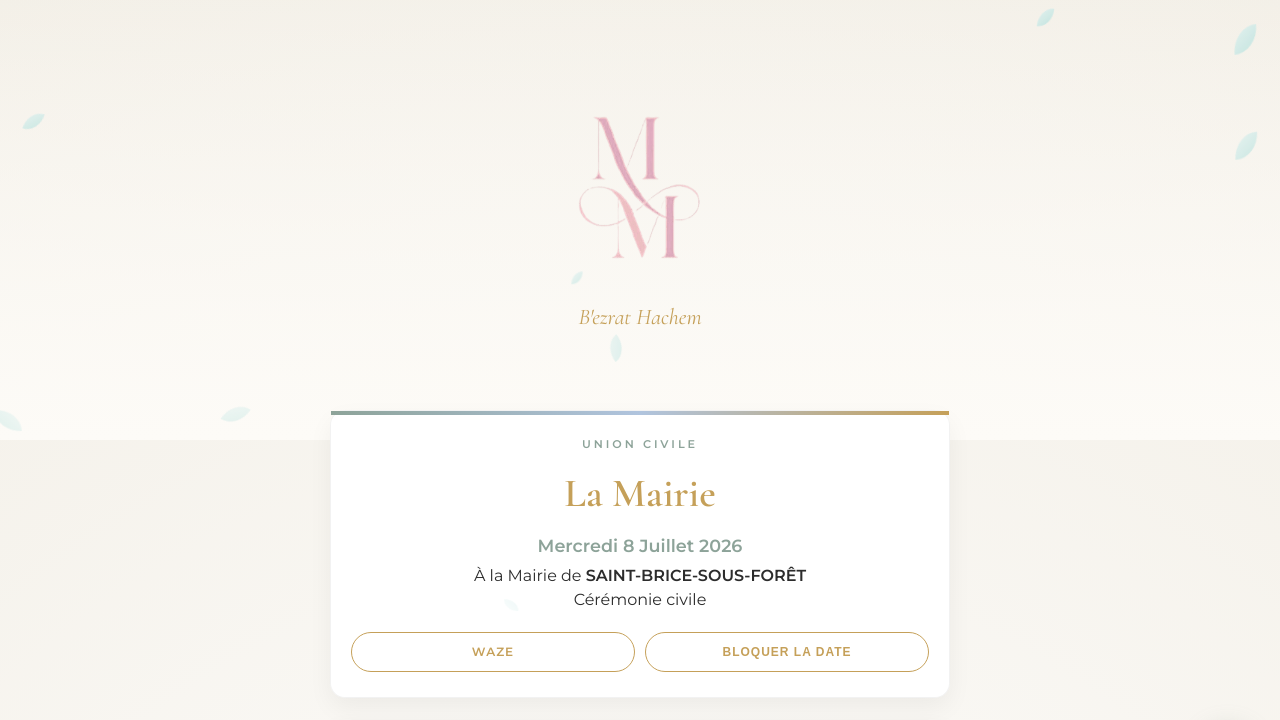
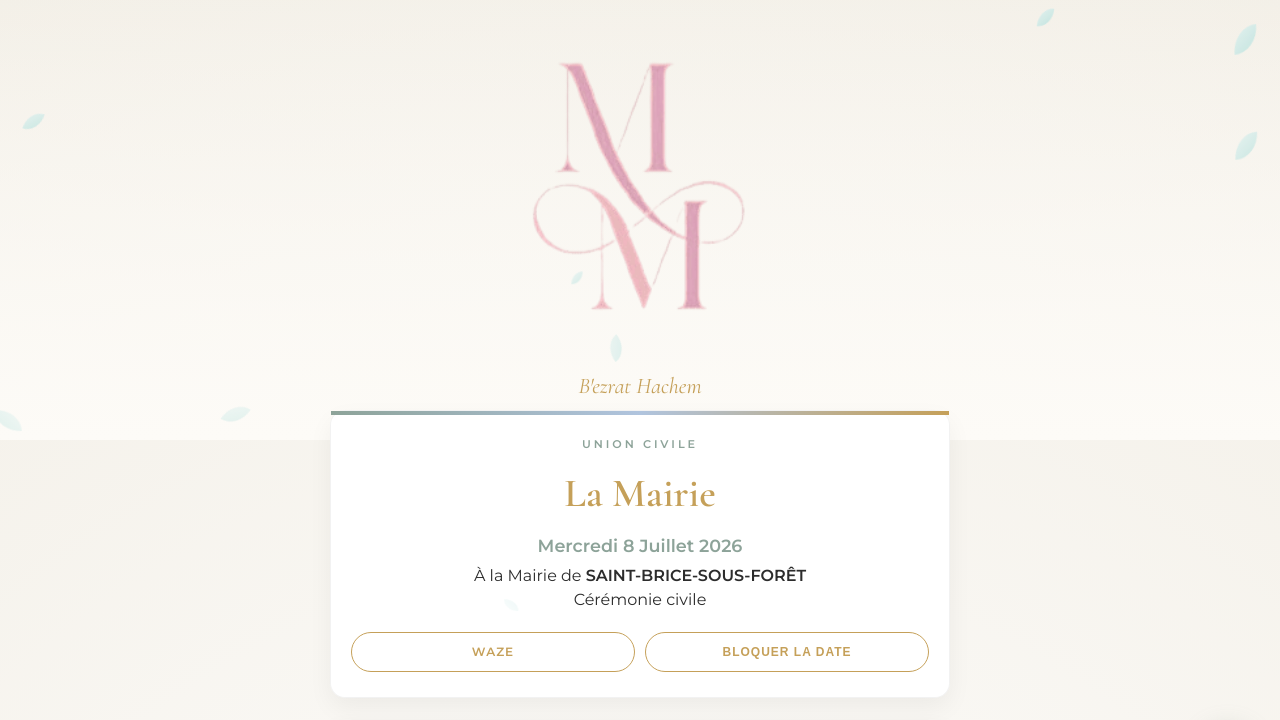
Before and after one commit to annaSwb/mike-mayane, a plain HTML site: page invitation.html in a window 1280 px wide. Shown: the top 720 px of the page. Drawn offline with nearby package versions, Linux system fonts and the light colour scheme.

Commit message:
Update invitation.html

```diff
--- a/invitation.html
+++ b/invitation.html
@@ -55,12 +55,12 @@
         }
 
         .logo-main {
-            width: clamp(120px, 35vw, 200px);
-            height: auto;
-            margin-bottom: 15px;
-            opacity: 0.9;
-            animation: float 4s ease-in-out infinite;
-        }
+    width: clamp(200px, 60vw, 350px); /* Taille agrandie */
+    height: auto;
+    margin-bottom: 20px;
+    opacity: 1; /* Un peu plus net */
+    animation: float 4s ease-in-out infinite;
+}
 
         @keyframes float { 0%, 100% { transform: translateY(0); } 50% { transform: translateY(-10px); } }
 
```
